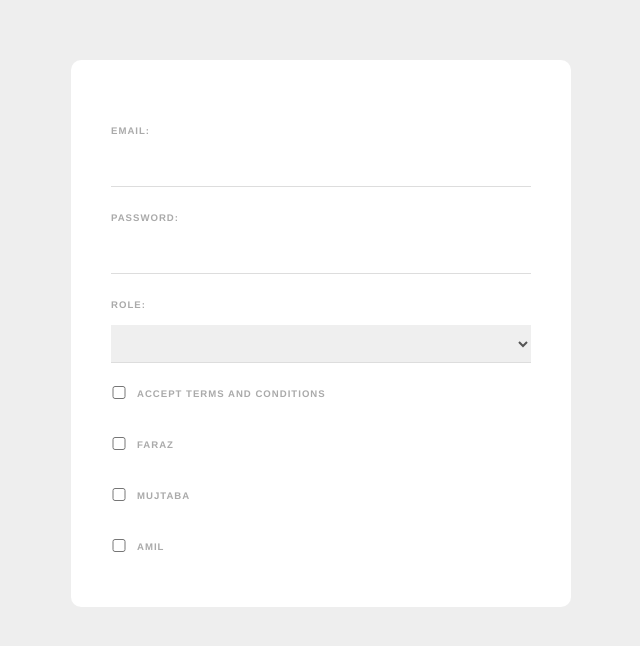
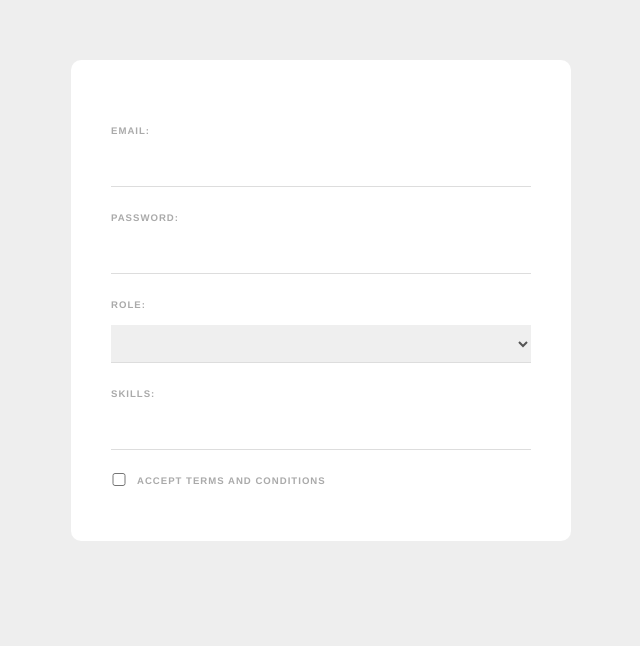
Before and after one commit to Farazzaidi22/Forms-Data-Binding, a Vue app: page / in a window 1280 px wide. Shown: the top 646 px of the page, without its empty margins (319-959 px from the left). Built offline with nearby package versions, Linux system fonts and the light colour scheme.

Commit message:
added keyboard events and modifiers

```diff
--- a/src/components/SignUpForm.vue
+++ b/src/components/SignUpForm.vue
@@ -12,12 +12,18 @@
         <option value="designer">Web designer</option>
       </select>
 
+      <label>Skills:</label>
+      <input type="text" v-model="tempSkill" @keyup.alt="addSkill">
+      <div v-for="skill in skills" :key="skill" class="pill">
+              {{skill}}
+        </div>
+
       <div class="terms">
           <input type="checkbox" v-model="terms" required>
           <label>accept terms and conditions</label>
       </div>
 
-      <div>
+      <!-- <div>
           <input type="checkbox" value="faraz" v-model="names">
           <label>Faraz</label>
       </div>
@@ -28,7 +34,7 @@
       <div>
           <input type="checkbox" value="amil" v-model="names">
           <label>Amil</label>
-      </div>
+      </div> -->
 
   </form>
 
@@ -45,7 +51,21 @@
             password: '',
             role: '',
             terms: false,
-            names: []
+            // names: []
+            tempSkill: '',
+            skills: []
+        }
+    },
+
+    methods:{
+        addSkill(e){
+            if(e.key === ',' && this.tempSkill){
+                if(!this.skills.includes(this.tempSkill)){
+                    this.skills.push(this.tempSkill)
+                }
+                this.tempSkill = ''
+            }
+
         }
     }
 }
```
